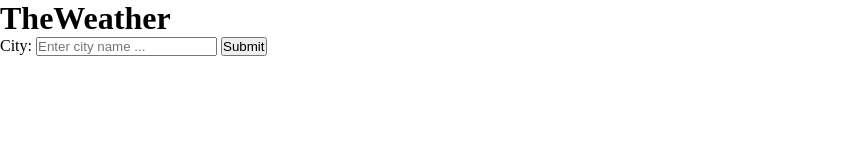
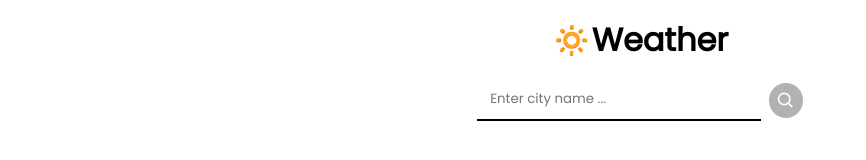
Before and after one commit to nielsero/weather-2, a website built with webpack: page dist/index.html in a window 1280 px wide. Shown: the whole page, without its empty margins (0-866 px from the left). Built offline with nearby package versions, Linux system fonts and the light colour scheme.

Commit message:
Style the weather form
Picked boxicons because it's easy to import.

```diff
--- a/src/modules/bindEventListeners.js
+++ b/src/modules/bindEventListeners.js
@@ -8,6 +8,7 @@ function bindEventListeners() {
 }
 
 function handleWeatherFormSubmit(event) {
+  console.log("[handleWeatherFormSubmit]")
   event.preventDefault()
   const cityInput = event.target.querySelector(".city-input")
   const city = cityInput.value
--- a/src/style.css
+++ b/src/style.css
@@ -1,3 +1,6 @@
+@import url("https://fonts.googleapis.com/css2?family=Dosis:wght@200;500&display=swap");
+@import url("https://fonts.googleapis.com/css2?family=Poppins:wght@100;300;400&display=swap");
+
 *,
 *::before,
 *::after {
@@ -5,3 +8,50 @@
   padding: 0;
   margin: 0;
 }
+
+body {
+  min-height: 100.2vh; /* to disable jarring effect when height grows*/
+  padding: 1rem 0.5rem;
+  font-family: "Poppins", sans-serif;
+}
+
+.header {
+  text-align: center;
+}
+
+.weather-form {
+  display: flex;
+  align-items: center;
+  justify-content: center;
+  margin-top: 1rem;
+  column-gap: 0.5rem;
+}
+
+.city-input {
+  padding: 0.7em 1em;
+  border: none;
+  border-bottom: 2px solid black;
+  outline: none;
+  font-family: "Poppins", sans-serif;
+}
+
+.city-input:focus,
+.city-input:valid {
+  border-bottom-color: green;
+}
+
+.search-button {
+  display: flex;
+  align-items: center;
+  border: none;
+  border-radius: 50%;
+  cursor: pointer;
+  padding: 0.4em;
+  background-color: rgba(0, 0, 0, 0.3);
+  font-size: 1.2rem;
+  color: white;
+}
+
+.search-button:hover {
+  background-color: rgba(0, 0, 0, 0.4);
+}
```
Also changed, not shown: dist/index.html, dist/main.js.
